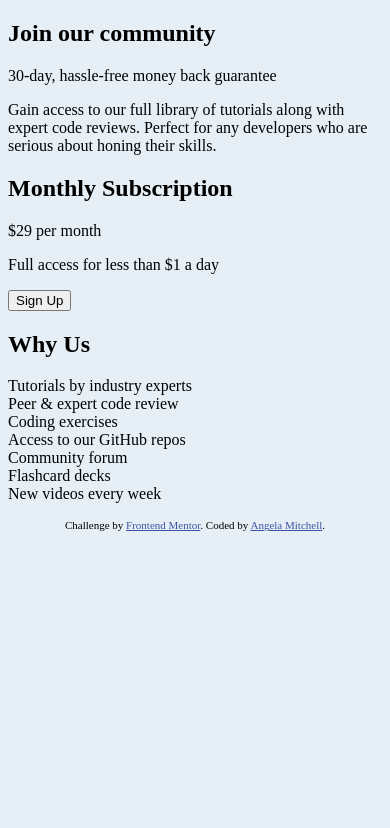
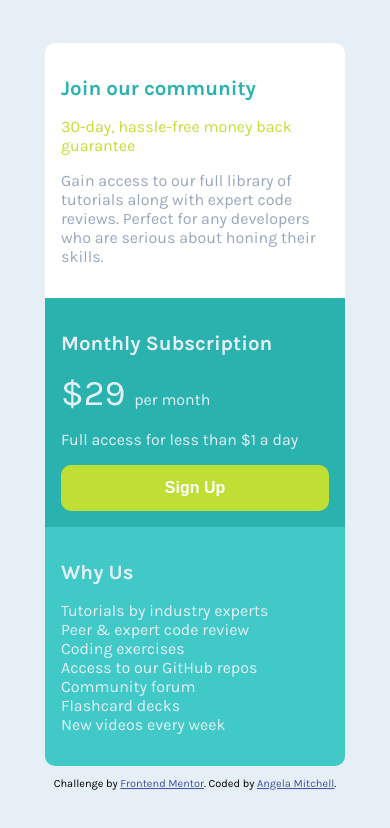
Before and after one commit to amitchell05/single-price-grid-component-master, a plain HTML site: page index.html in a window 390 px wide. Drawn offline with Linux system fonts and the light colour scheme.

Commit message:
Completed draft of mobile view without Bootstrap

```diff
--- a/index.html
+++ b/index.html
@@ -5,6 +5,7 @@
   <meta name="viewport" content="width=device-width, initial-scale=1.0"> <!-- displays site properly based on user's device -->
 
   <link rel="icon" type="image/png" sizes="32x32" href="./images/favicon-32x32.png">
+  <link href="https://fonts.googleapis.com/css2?family=Karla:wght@400;700&display=swap" rel="stylesheet">
   <link rel="stylesheet" href="style.css">
 
   <title>Frontend Mentor | Single Price Grid Component</title>
@@ -16,25 +17,26 @@
   </style>
 </head>
 <body>
-  <section>
+  <div class="container">
+    <section class="box intro rounded-top">
       <h1>Join our community</h1>
 
-    <p>30-day, hassle-free money back guarantee</p>
+      <p id="sub-heading">30-day, hassle-free money back guarantee</p>
 
       <p>Gain access to our full library of tutorials along with expert code reviews. Perfect for any developers who are serious about honing their skills.</p>
     </section>
 
-  <section>
+    <section class="box subscription">
       <h2>Monthly Subscription</h2>
 
-    <p>&dollar;29 per month</p>
+      <p><span id="emphasis">&dollar;29</span> per month</p>
 
       <p>Full access for less than &dollar;1 a day</p>
 
-    <button>Sign Up</button>
+      <button id="signUp">Sign Up</button>
     </section>
 
-  <section>
+    <section class="box aboutUs rounded-bottom">
       <h2>Why Us</h2>
 
       <p>Tutorials by industry experts <br>
@@ -45,12 +47,13 @@
       Flashcard decks <br>
       New videos every week</p>
     </section>
-
     <footer>
       <p class="attribution">
-      Challenge by <a href="https://www.frontendmentor.io?ref=challenge" target="_blank">Frontend Mentor</a>.
-      Coded by <a href="#">Angela Mitchell</a>.
+        Challenge by <a href="https://www.frontendmentor.io?ref=challenge">Frontend Mentor</a>.
+        Coded by <a href="https://www.frontendmentor.io/profile/amitchell05">Angela Mitchell</a>.
       </p>
     </footer>
+  </div>
+
 </body>
 </html>
--- a/style.css
+++ b/style.css
@@ -1,3 +1,78 @@
 body {
 	background-color: hsl(204, 43%, 93%);
+	font-size: 16px;
+	font-family: 'Karla', sans-serif;
 }
+
+.container {
+	display: flex;
+	flex-direction: column;
+	justify-content: center;
+	width: 300px;
+	margin: auto;
+	position: fixed;
+	top: 50%;
+	left: 50%;
+	/* bring your own prefixes */
+	transform: translate(-50%, -50%);
+}
+
+.box {
+	padding: 1rem;
+}
+
+.intro {
+	background-color: white;
+	color: hsl(218, 22%, 67%);
+}
+
+.intro h1 {
+	color: hsl(179, 62%, 43%);
+	font-size: 1.28rem;
+}
+
+.subscription {
+	background-color: hsl(179, 62%, 43%);
+	color: hsl(204, 43%, 93%);
+}
+
+.subscription h2 {
+	font-size: 1.28rem;
+}
+
+.aboutUs {
+	background-color: hsl(179, 56%, 52%);
+	color: hsl(204, 43%, 93%);
+}
+
+.aboutUs h2 {
+	font-size: 1.28rem;
+}
+
+.rounded-top {
+	border-radius: 10px 10px 0 0;
+}
+
+.rounded-bottom {
+	border-radius: 0 0 10px 10px;
+}
+
+#sub-heading {
+	color: hsl(71, 73%, 54%);
+}
+
+#emphasis {
+	font-size: 2.25rem;
+	padding-right: 5px;
+}
+
+#signUp {
+	background-color: hsl(71, 73%, 54%);
+	color: white;
+	border: none;
+	font-weight: bold;
+	font-size: 16px;
+	border-radius: 10px;
+	padding: 14px 40px;
+	width: 100%;
+}
```
Lines whose indentation alone changed are shown as unchanged.
